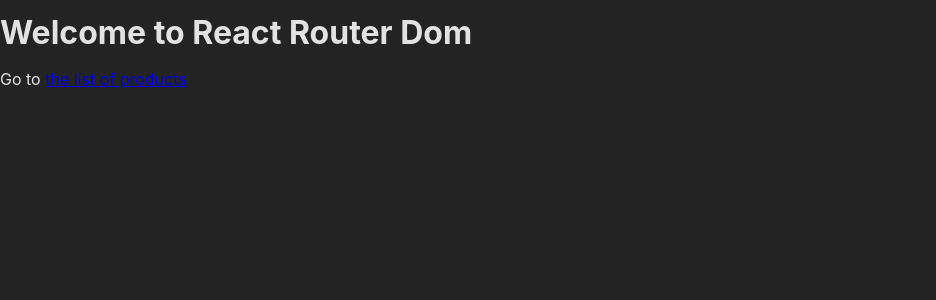
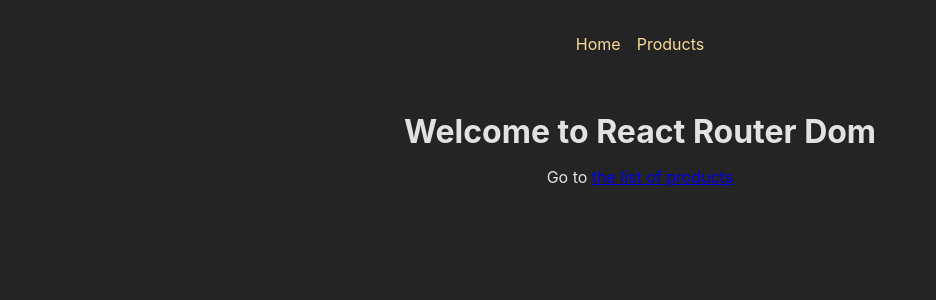
Before and after one commit to astaba/react_aca_210_spa_intro, a React (Create React App) app: page / in a window 1280 px wide. Shown: the top 300 px of the page, without its empty margins (0-936 px from the left). Built offline with nearby package versions, Linux system fonts and the light colour scheme.

Commit message:
Layout routes & Nested routes

```diff
--- /dev/null
+++ b/src/components/MainNavigation.js
@@ -0,0 +1,23 @@
+import React from "react";
+import { Link } from "react-router-dom";
+
+import classes from './MainNavigation.module.css'
+
+const MainNavigation = () => {
+  return (
+    <header className={classes.header}>
+      <nav>
+        <ul className={classes.list}>
+          <li>
+            <Link to="/">Home</Link>
+          </li>
+          <li>
+            <Link to="/products">Products</Link>
+          </li>
+        </ul>
+      </nav>
+    </header>
+  );
+};
+
+export default MainNavigation;
--- /dev/null
+++ b/src/components/MainNavigation.module.css
@@ -0,0 +1,23 @@
+.header {
+  max-width: 60rem;
+  margin: auto;
+  padding: 2rem;
+  display: flex;
+  justify-content: center;
+}
+
+.list {
+  display: flex;
+  gap: 1rem;
+}
+
+.list a {
+  text-decoration: none;
+  color: var(--color-primary-400);
+}
+
+.list a:hover,
+.list a.active {
+  color: var(--color-primary-800);
+  text-decoration: underline;
+}
--- /dev/null
+++ b/src/components/RootLayout.js
@@ -0,0 +1,18 @@
+import React from 'react'
+import { Outlet } from "react-router-dom";
+
+import MainNavigation from './MainNavigation';
+import classes from './RootLayout.module.css'
+
+const RootLayout = () => {
+  return (
+    <React.Fragment>
+      <MainNavigation />
+      <main className={classes.content}>
+        <Outlet />
+      </main>
+    </React.Fragment>
+  )
+}
+
+export default RootLayout
--- /dev/null
+++ b/src/components/RootLayout.module.css
@@ -0,0 +1,4 @@
+.content {
+  margin: 2rem auto;
+  text-align: center;
+}
--- a/src/pages/Products.js
+++ b/src/pages/Products.js
@@ -2,7 +2,7 @@ import React from 'react'
 
 const Products = () => {
   return (
-    <h2>My products page</h2>
+    <h1>My products page</h1>
   )
 }
 
```
Also changed, not shown: src/App.js (+13 -5 lines).
